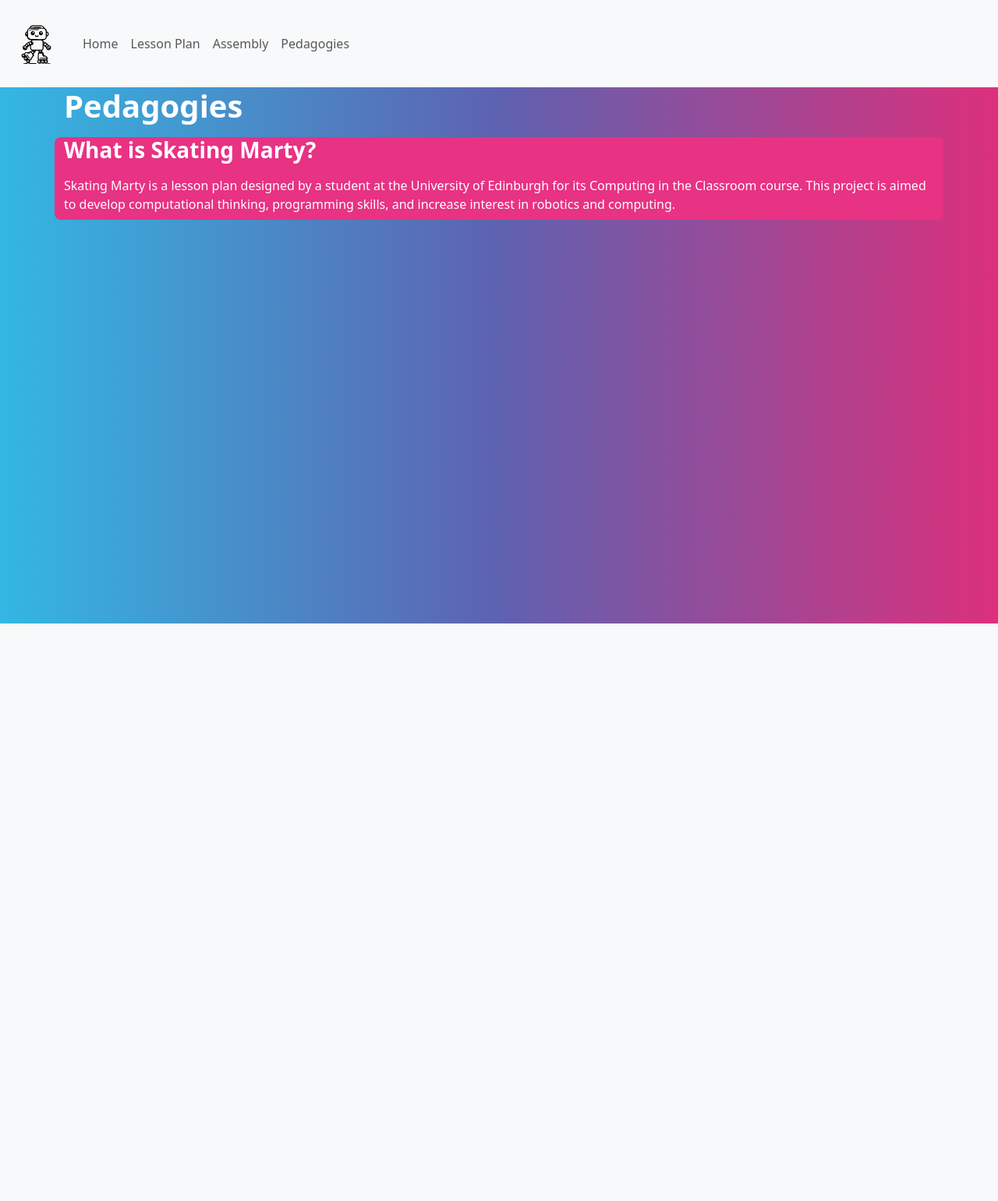
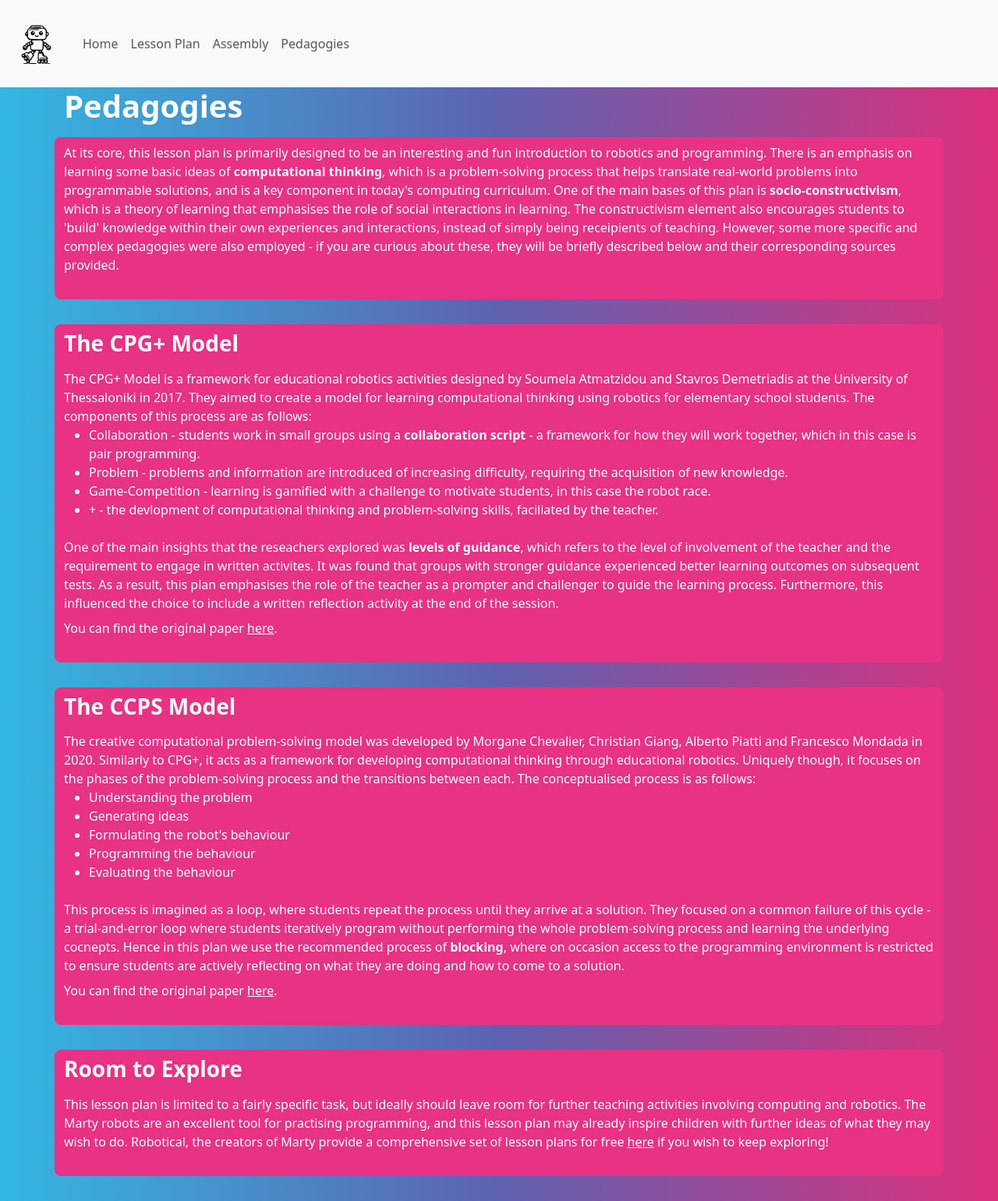
Before and after one commit to rollytrinity/cic-site, a Flask app: page /pedagogies in a window 1280 px wide. Shown: the whole page at 78% size. Before the commit the page ends 800 px from the top, so only its background shows below. Run offline with Flask 3, Linux system fonts and the light colour scheme.

Commit message:
finishing touches

```diff
--- a/templates/pedagogies.html
+++ b/templates/pedagogies.html
@@ -8,14 +8,66 @@
 
 
 <div class="container rounded bg-primary">
-    <h3>What is Skating Marty?</h3>
-    Skating Marty is a lesson plan designed by a student at the University of Edinburgh for its Computing in the Classroom course. This project is aimed to develop computational thinking, programming skills, and increase interest in robotics and computing.
     <div class = "pb-1"></div>
+    At its core, this lesson plan is primarily designed to be an interesting and fun introduction to robotics and programming. There is an emphasis on learning some basic ideas of <b>computational thinking</b>, which is a problem-solving process that helps translate real-world problems into programmable solutions, and is a key component in today's computing curriculum.
+    One of the main bases of this plan is <b>socio-constructivism</b>, which is a theory of learning that emphasises the role of social interactions in learning. The constructivism element also encourages students to 'build' knowledge within their own experiences and interactions, instead of simply being receipients of teaching.
+    However, some more specific and complex pedagogies were also employed - if you are curious about these, they will be briefly described below and their corresponding sources provided.
+    <div class = "pb-3"></div>
 </div>
-
 
 <div class = "pb-3"></div>
 
+<div class="container rounded bg-primary">
+    <div class = "pb-1"></div>
+    <h3>The CPG+ Model</h3>
+    The CPG+ Model is a framework for educational robotics activities designed by Soumela Atmatzidou and Stavros Demetriadis at the University of Thessaloniki in 2017.
+    They aimed to create a model for learning computational thinking using robotics for elementary school students. The components of this process are as follows:
+    <ul>
+        <li>Collaboration - students work in small groups using a <b>collaboration script</b> - a framework for how they will work together, which in this case is pair programming.</li>
+        <li>Problem - problems and information are introduced of increasing difficulty, requiring the acquisition of new knowledge.</li>
+        <li>Game-Competition - learning is gamified with a challenge to motivate students, in this case the robot race.</li>
+        <li>+ - the devlopment of computational thinking and problem-solving skills, faciliated by the teacher.</li>
+    </ul>
+    <div class = "pb-1"></div>
+    One of the main insights that the reseachers explored was <b>levels of guidance</b>, which refers to the level of involvement of the teacher and the requirement to engage in written activites.
+    It was found that groups with stronger guidance experienced better learning outcomes on subsequent tests. As a result, this plan emphasises the role of the teacher as a prompter and challenger to guide the learning process.
+    Furthermore, this influenced the choice to include a written reflection activity at the end of the session.
+    <div class = "pb-1"></div>
+    You can find the original paper <a href="https://link.springer.com/chapter/10.1007/978-3-319-55553-9_5">here</a>.
+    <div class = "pb-3"></div>
+</div>
 
+<div class = "pb-3"></div>
+
+<div class="container rounded bg-primary">
+    <div class = "pb-1"></div>
+    <h3>The CCPS Model</h3>
+    The creative computational problem-solving model was developed by Morgane Chevalier, Christian Giang, Alberto Piatti and Francesco Mondada in 2020. Similarly to CPG+, it acts as a framework for developing computational thinking through educational robotics.
+    Uniquely though, it focuses on the phases of the problem-solving process and the transitions between each. The conceptualised process is as follows:
+    <ul>
+        <li>Understanding the problem</li>
+        <li>Generating ideas</li>
+        <li>Formulating the robot's behaviour</li>
+        <li>Programming the behaviour</li>
+        <li>Evaluating the behaviour</li>
+    </ul>
+    <div class = "pb-1"></div>
+    This process is imagined as a loop, where students repeat the process until they arrive at a solution. They focused on a common failure of this cycle - a trial-and-error loop where students iteratively program without performing the whole problem-solving process and learning the underlying cocnepts.
+    Hence in this plan we use the recommended process of <b>blocking</b>, where on occasion access to the programming environment is restricted to ensure students are actively reflecting on what they are doing and how to come to a solution.
+    <div class = "pb-1"></div>
+    You can find the original paper <a href="https://stemeducationjournal.springeropen.com/articles/10.1186/s40594-020-00238-z#Sec2">here</a>.
+    <div class = "pb-3"></div>
+</div>
+
+<div class = "pb-3"></div>
+
+<div class="container rounded bg-primary">
+    <div class = "pb-1"></div>
+    <h3>Room to Explore</h3>
+    This lesson plan is limited to a fairly specific task, but ideally should leave room for further teaching activities involving computing and robotics.
+    The Marty robots are an excellent tool for practising programming, and this lesson plan may already inspire children with further ideas of what they may wish to do. Robotical, the creators of Marty provide a comprehensive set of lesson plans for free <a href="https://learn.robotical.io/lessons/martyVersions/2">here</a> if you wish to keep exploring!
+    <div class = "pb-3"></div>
+</div>
+<div class = "pb-3"></div>
 
 {% endblock %}
```
